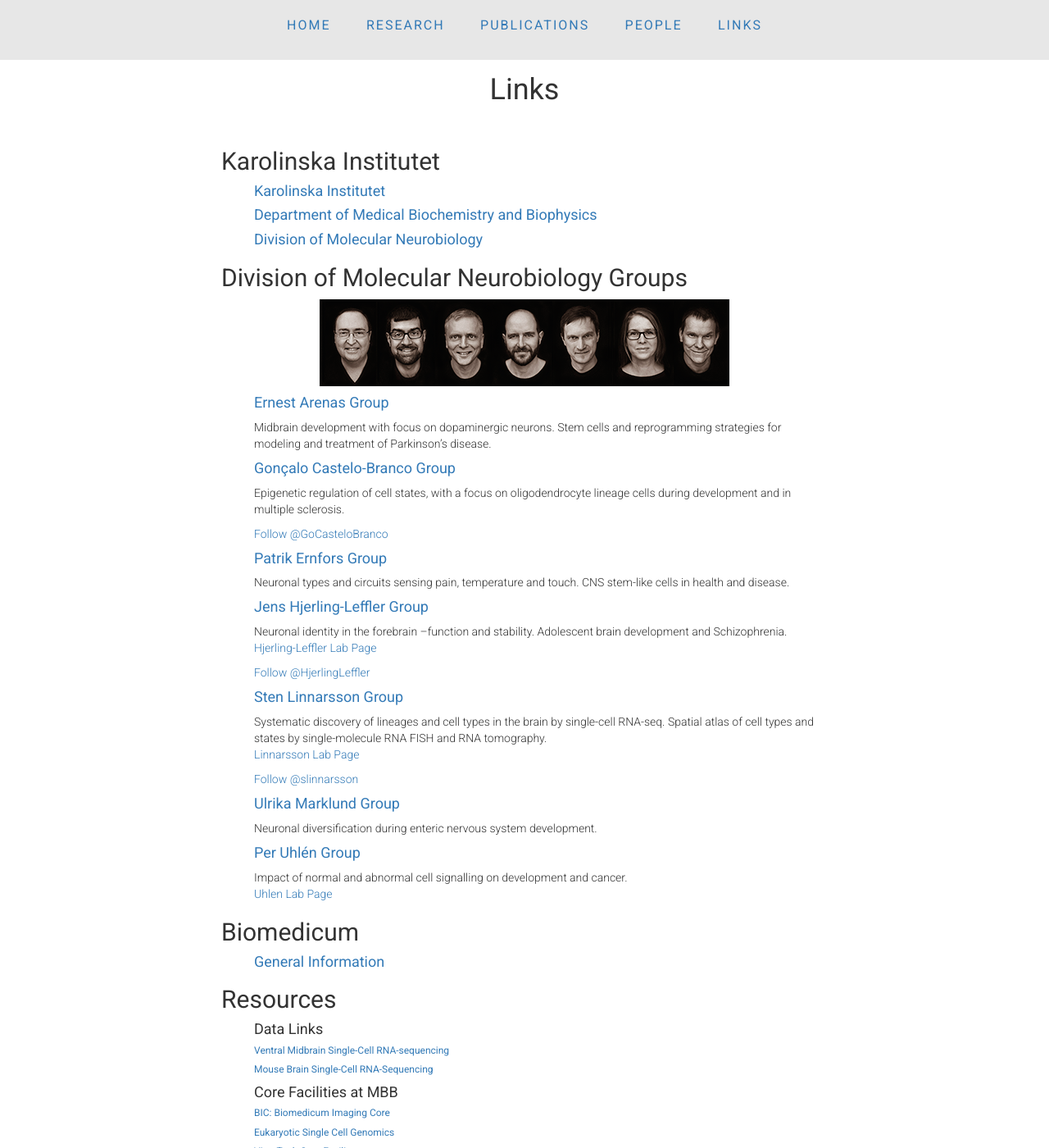
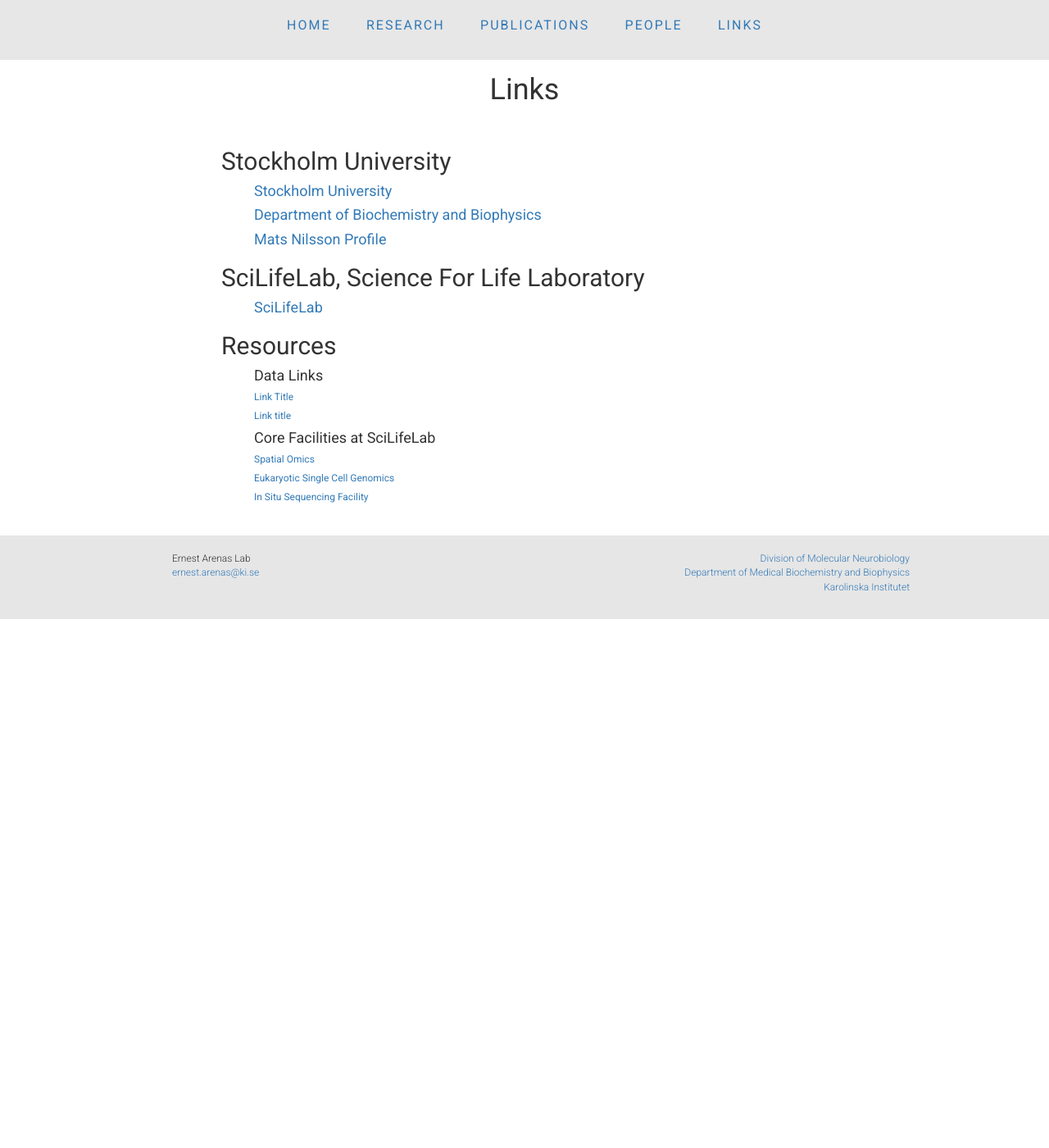
Before and after one commit to flintott/NilssonLab, a Jekyll site: the page links/index.html, which Jekyll copies as it is, in a window 1280 px wide and 1400 px high. Shown: the whole window at 82% size. Built offline with Jekyll 4.4.1, drawn with Linux system fonts in a browser that asks for light colours; comment, search, counter and statistics services are not loaded; some of the changed text lies outside the part shown.

Commit message:
Update index.html

```diff
--- a/links/index.html
+++ b/links/index.html
@@ -1,21 +1,12 @@
 <!DOCTYPE html>
 <html>
 <head>
-  <title>Arenas Lab: Links</title>
+  <title>Nilsson Lab: Links</title>
   <meta charset="utf-8"/>
   <link rel="stylesheet" href="https://maxcdn.bootstrapcdn.com/bootstrap/3.3.6/css/bootstrap.min.css" integrity="sha384-1q8mTJOASx8j1Au+a5WDVnPi2lkFfwwEAa8hDDdjZlpLegxhjVME1fgjWPGmkzs7" crossorigin="anonymous">
   <link href='https://fonts.googleapis.com/css?family=Roboto:300,400,700' rel='stylesheet' type='text/css'>
   <link rel="stylesheet" type="text/css" href="/css/main.css">
-<!-- Google Analytics -->
-<script>
-  (function(i,s,o,g,r,a,m){i['GoogleAnalyticsObject']=r;i[r]=i[r]||function(){
-  (i[r].q=i[r].q||[]).push(arguments)},i[r].l=1*new Date();a=s.createElement(o),
-  m=s.getElementsByTagName(o)[0];a.async=1;a.src=g;m.parentNode.insertBefore(a,m)
-  })(window,document,'script','https://www.google-analytics.com/analytics.js','ga');
-  ga('create', 'UA-99230053-1', 'auto');
-  ga('send', 'pageview');
-</script>
-<!--End Google Analytics -->
+
 </head>
 
 <body>
@@ -43,56 +34,27 @@
 
 	  <p>&nbsp;<p>
 
-          <h2>Karolinska Institutet</h2>
+          <h2>Stockholm University</h2>
 	    <ul class="posts">
-              <h4><a href="http://ki.se/en/startpage" target="_blank">Karolinska Institutet</a></h4>
-              <h4><a href="http://ki.se/en/mbb/startpage" target="_blank">Department of Medical Biochemistry and Biophysics</a></h4>
-              <h4><a href="http://ki.se/en/mbb/research-division-of-molecular-neurobiology" target="_blank">Division of Molecular Neurobiology</a></h4>
+              <h4><a href="https://www.su.se/english/" target="_blank">Stockholm University</a></h4>
+              <h4><a href="https://www.dbb.su.se/" target="_blank">Department of Biochemistry and Biophysics</a></h4>
+              <h4><a href="https://www.su.se/english/profiles/matsn-1.191373" target="_blank">Mats Nilsson Profile</a></h4>
             </ul>
 
-          <h2>Division of Molecular Neurobiology Groups</h2>
-		<div id="featureimage">
-
-	    <img src="/img/molneuro.png"; align="middle";>
-		</div>
-            <ul class="posts">
-              <h4><a href="http://ki.se/en/mbb/ernest-arenas-group" target="_blank">Ernest Arenas Group</a></h4>
-                <p>Midbrain development with focus on dopaminergic neurons. Stem cells and reprogramming strategies for modeling and treatment of Parkinson’s disease.</p>
-              <h4><a href="http://ki.se/en/mbb/goncalo-castelo-branco-group" target="_blank">Gonçalo Castelo-Branco Group</a></h4>
-                <p>Epigenetic regulation of cell states, with a focus on oligodendrocyte lineage cells during development and in multiple sclerosis.</p>
-	        <a href="https://twitter.com/GoCasteloBranco?ref_src=twsrc%5Etfw" class="twitter-follow-button" data-show-count="false">Follow @GoCasteloBranco</a><script async src="https://platform.twitter.com/widgets.js" charset="utf-8"></script>
-	      <h4><a href="http://ki.se/en/mbb/patrik-ernfors-group" target="_blank">Patrik Ernfors Group</a></h4>
-                <p>Neuronal types and circuits sensing pain, temperature and touch. CNS stem-like cells in health and disease.</p>
-              <h4><a href="http://ki.se/en/mbb/jens-hjerling-leffler-group" target="_blank">Jens Hjerling-Leffler Group</a></h4>
-                <p>Neuronal identity in the forebrain –function and stability. Adolescent brain development and Schizophrenia.<br>
-                <a href="http://www.hjerling-leffler-lab.org/" target="_blank">Hjerling-Leffler Lab Page</a></p>
-		<a href="https://twitter.com/HjerlingLeffler?ref_src=twsrc%5Etfw" class="twitter-follow-button" data-show-count="false">Follow @HjerlingLeffler</a><script async src="https://platform.twitter.com/widgets.js" charset="utf-8"></script>
-              <h4><a href="http://ki.se/en/mbb/sten-linnarsson-group" target="_blank">Sten Linnarsson Group</a></h4>
-                <p>Systematic discovery of lineages and cell types in the brain by single-cell RNA-seq. Spatial atlas of cell types and states by single-molecule RNA FISH and RNA tomography.<br>
-                <a href="http://linnarssonlab.org/" target="_blank">Linnarsson Lab Page</a></p>
-		<a href="https://twitter.com/slinnarsson?ref_src=twsrc%5Etfw" class="twitter-follow-button" data-show-count="false">Follow @slinnarsson</a><script async src="https://platform.twitter.com/widgets.js" charset="utf-8"></script>
-	      <h4><a href="http://ki.se/en/mbb/ulrika-marklund-group" target="_blank">Ulrika Marklund Group</a></h4>
-                <p>Neuronal diversification during enteric nervous system development.</p>
-	      <h4><a href="http://ki.se/en/mbb/per-uhlen-group" target="_blank">Per Uhlén Group</a></h4>
-                <p>Impact of normal and abnormal cell signalling on development and cancer.<br>
-                <a href="http://www.uhlenlab.org/" target="_blank">Uhlen Lab Page</a></p>
-	    </ul>
-
-          <h2>Biomedicum</h2>
+          <h2>SciLifeLab, Science For Life Laboratory</h2>
 	    <ul class="posts">
-              <h4><a href="http://ki.se/en/about/biomedicum-laboratory-of-the-future">General Information</a></h4>
+              <h4><a href="https://www.scilifelab.se/">SciLifeLab</a></h4>
             </ul>
 
           <h2>Resources</h2>
 	    <ul class="posts">
 	      <h4>Data Links</h4>
-		    <h6><a href="http://linnarssonlab.org/ventralmidbrain/">Ventral Midbrain Single-Cell RNA-sequencing</a></h6>
-		    <h6><a href="http://mousebrain.org/">Mouse Brain Single-Cell RNA-Sequencing</a></h6>
-              <h4>Core Facilities at MBB</h4>
-		    <h6><a href="https://ki.se/en/research/biomedicum-imaging-core-bic">BIC: Biomedicum Imaging Core</a></h6>
+		    <h6><a href="">Link Title</a></h6>
+		    <h6><a href="">Link title</a></h6>
+              <h4>Core Facilities at SciLifeLab</h4>
+		    <h6><a href="https://www.scilifelab.se/facilities/spatial-omics/">Spatial Omics</a></h6>
 		    <h6><a href="https://www.scilifelab.se/facilities/eukaryotic-single-cell-genomics/">Eukaryotic Single Cell Genomics</a></h6>
-	            <h6><a href="https://ki.se/en/cmb/the-virustech-core-facility">VirusTech Core Facility</a></h6>
-		    <h6><a href="http://ki.se/en/mbb/chemical-proteomics-core-facility">Chemical Proteomics Core Facility</a></h6>
+	            <h6><a href="https://www.scilifelab.se/facilities/ESCG/in-situ-sequencing/">In Situ Sequencing Facility</a></h6>
 
 		</ul>
 
```
